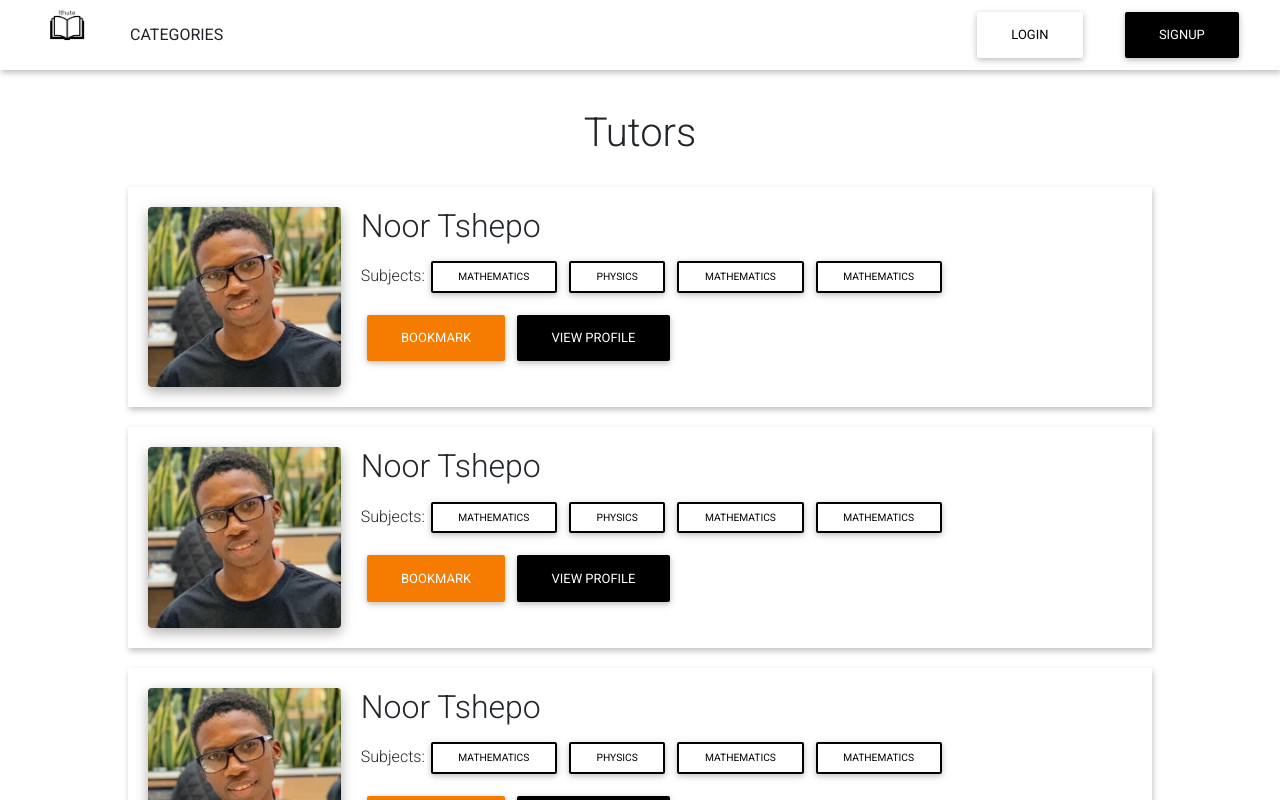
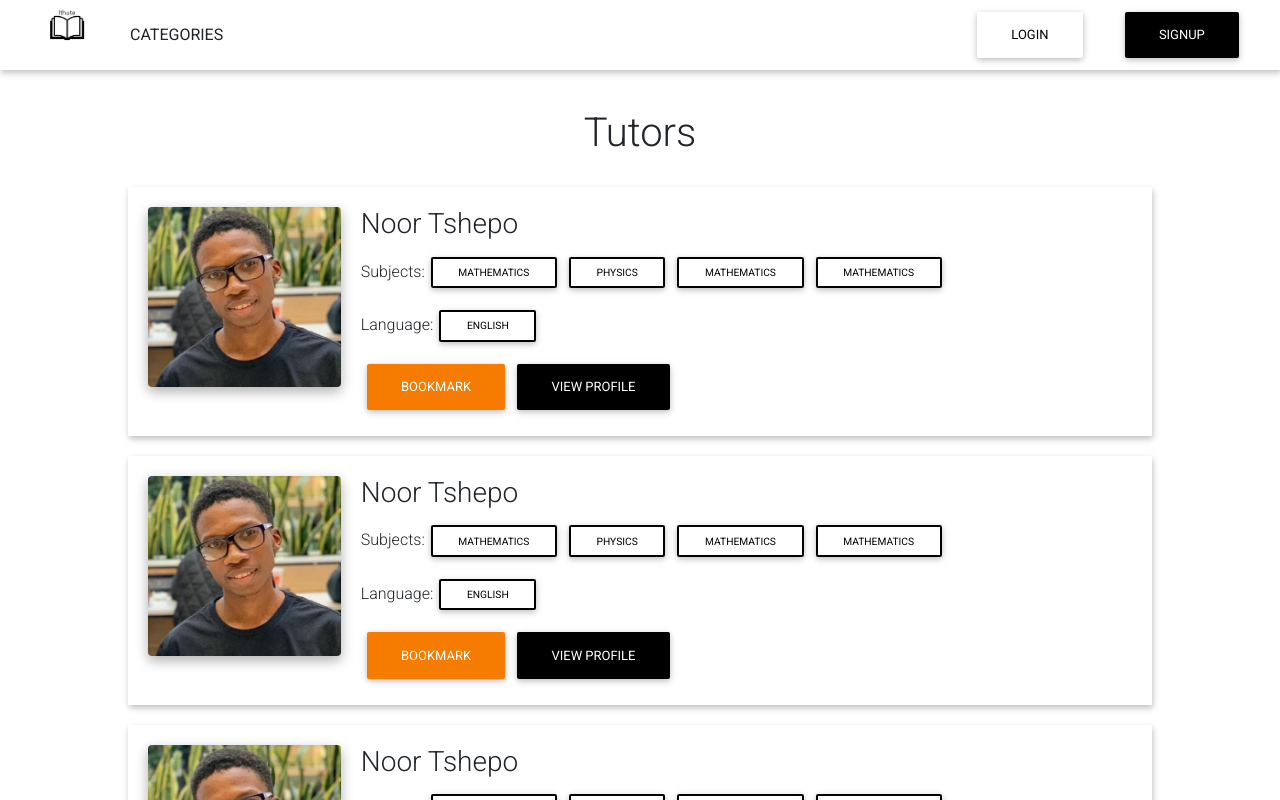
Before and after one commit to NoorMosia/tutorsApp, a React (Create React App) app: page /tutors/angular in a window 1280 px wide. Shown: the top 800 px of the page. Built offline with nearby package versions, Linux system fonts and the light colour scheme.

Commit message:
touches to the card

```diff
--- a/src/components/HorizontalCard/HorizontalCard.js
+++ b/src/components/HorizontalCard/HorizontalCard.js
@@ -20,7 +20,7 @@ const HorizontalCard = () => {
             </div>
             <div className={Styles.Right}>
                 <div className={Styles.Title}>
-                    <h2>Noor Tshepo</h2>
+                    <h3>Noor Tshepo</h3>
                 </div>
                 <div className={Styles.Courses}>
                     Subjects:
@@ -28,6 +28,10 @@ const HorizontalCard = () => {
                     <MDBBtn rounded outline size="sm" color="black">physics</MDBBtn>
                     <MDBBtn rounded outline size="sm" color="black">mathematics</MDBBtn>
                     <MDBBtn rounded outline size="sm" color="black">mathematics</MDBBtn>
+                </div>
+                <div className={Styles.Courses}>
+                    Language:
+                    <MDBBtn rounded outline size="sm" color="black">English</MDBBtn>
                 </div>
                 <div className={Styles.Buttons}>
                     <MDBBtn color="orange">Bookmark</MDBBtn>
```
Also changed, not shown: 1 other file (tests, documents, lock files or other folders).
